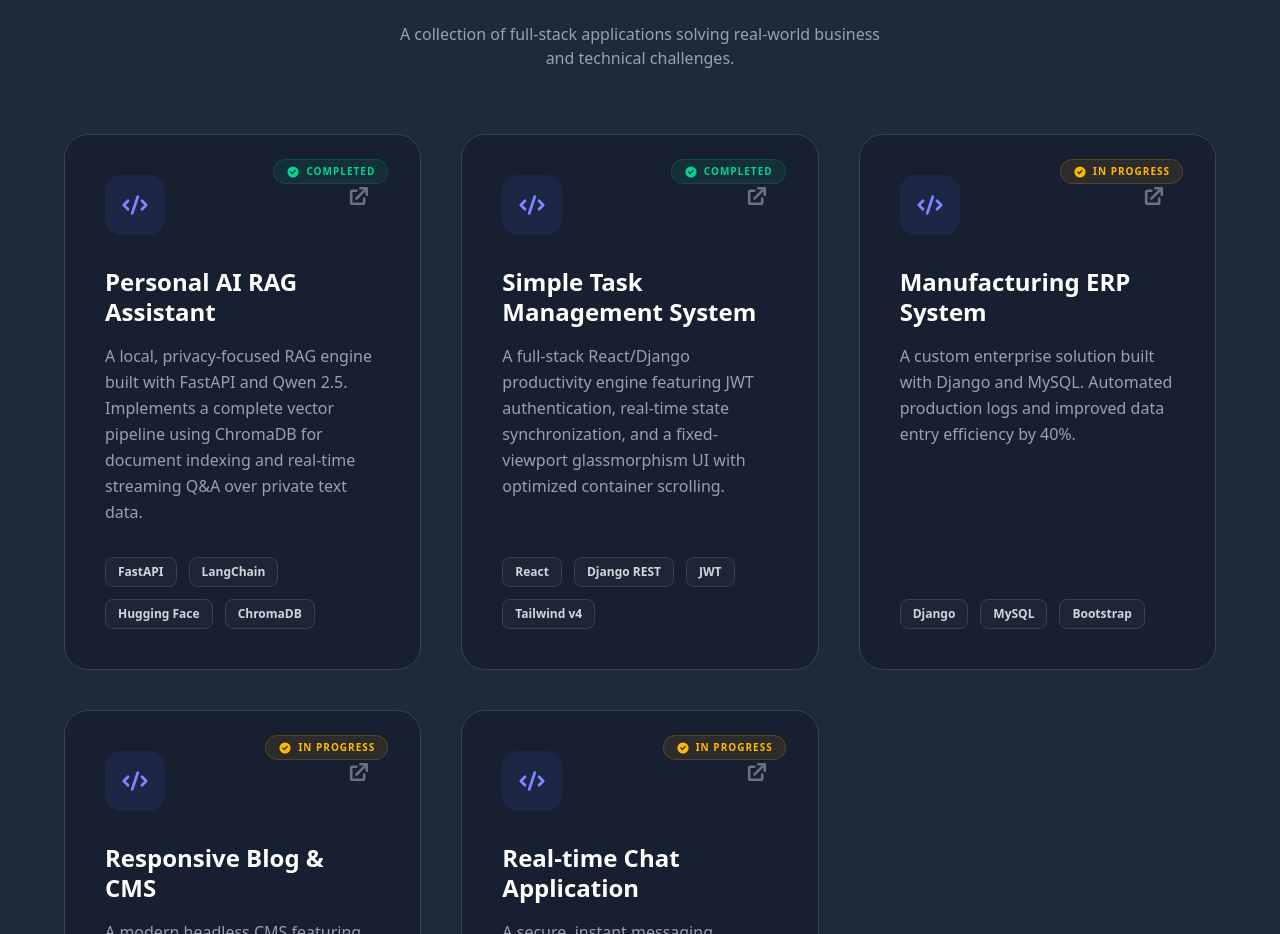
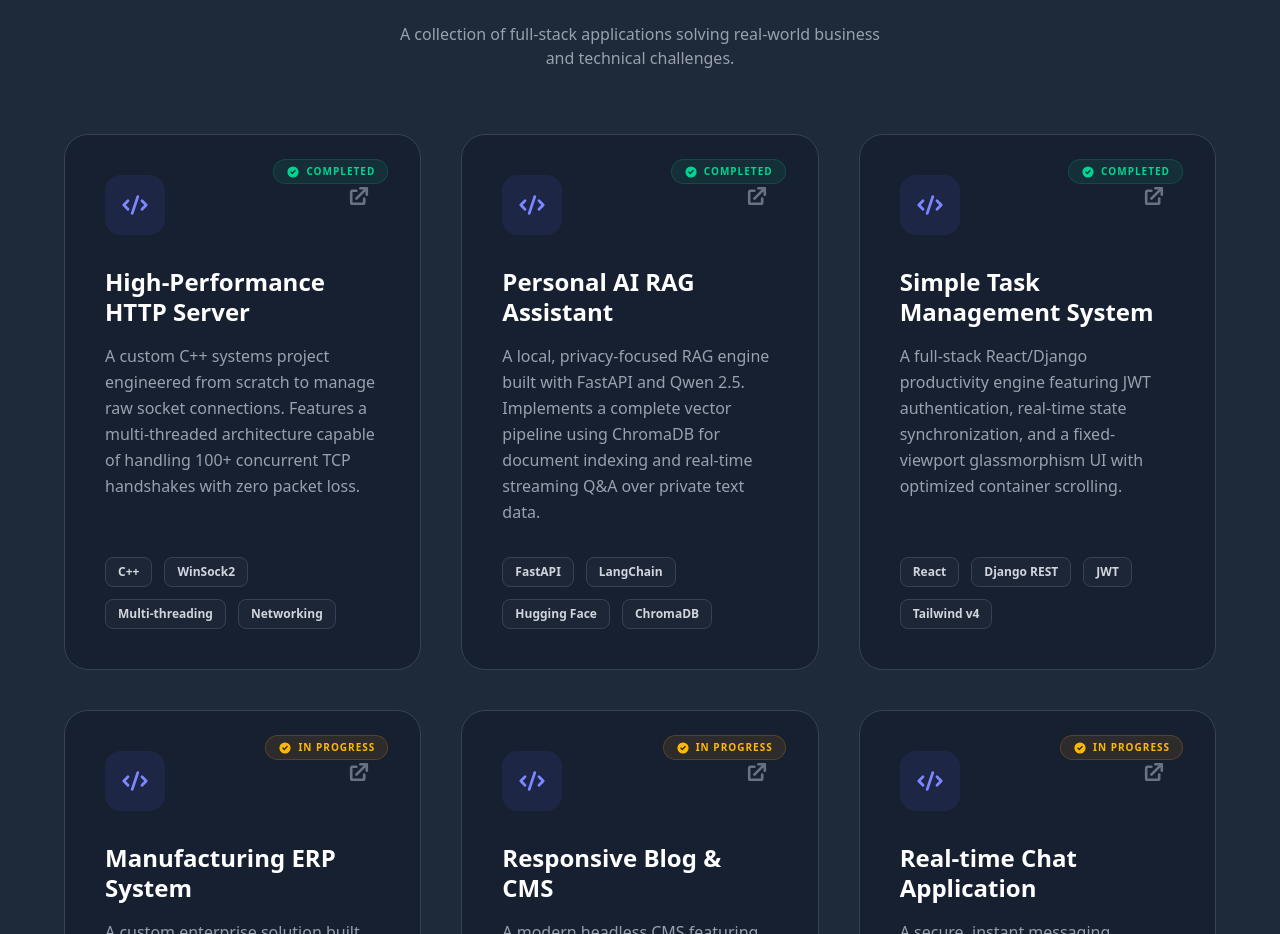
Before and after one commit to elmer1998/Portfolio_, a React (Vite) app: page / in a window 1280 px wide. Shown: the part 1742-2676 px from the top of the page. Built offline with nearby package versions, Linux system fonts and the light colour scheme.

Commit message:
Apply unapplied changes

```diff
--- a/src/components/About.jsx
+++ b/src/components/About.jsx
@@ -45,7 +45,7 @@ export default function About() {
               <HiLightningBolt className="mr-2" /> Current Learning Focus
             </h4>
             <p className="text-sm leading-relaxed">
-              I am currently diving deep into <span className="text-white font-medium">Retrieval-Augmented Generation (RAG)</span>
+              I am currently diving deep into <span className="text-white font-medium">Retrieval-Augmented Generation (RAG) </span>
               and local LLM implementations, exploring how AI can make information more accessible and useful.
             </p>
           </div>
--- a/src/components/Projects.jsx
+++ b/src/components/Projects.jsx
@@ -2,6 +2,13 @@ import { HiExternalLink, HiCode, HiCheckCircle } from "react-icons/hi";
 
 export default function Projects() {
   const projects = [
+    {
+      name: "High-Performance HTTP Server",
+      description: "A custom C++ systems project engineered from scratch to manage raw socket connections. Features a multi-threaded architecture capable of handling 100+ concurrent TCP handshakes with zero packet loss.",
+      tags: ["C++", "WinSock2", "Multi-threading", "Networking"],
+      link: "#", // Add your GitHub link here
+      status: "Completed"
+    },
     {
       name: "Personal AI RAG Assistant",
       description: "A local, privacy-focused RAG engine built with FastAPI and Qwen 2.5. Implements a complete vector pipeline using ChromaDB for document indexing and real-time streaming Q&A over private text data.",
```
